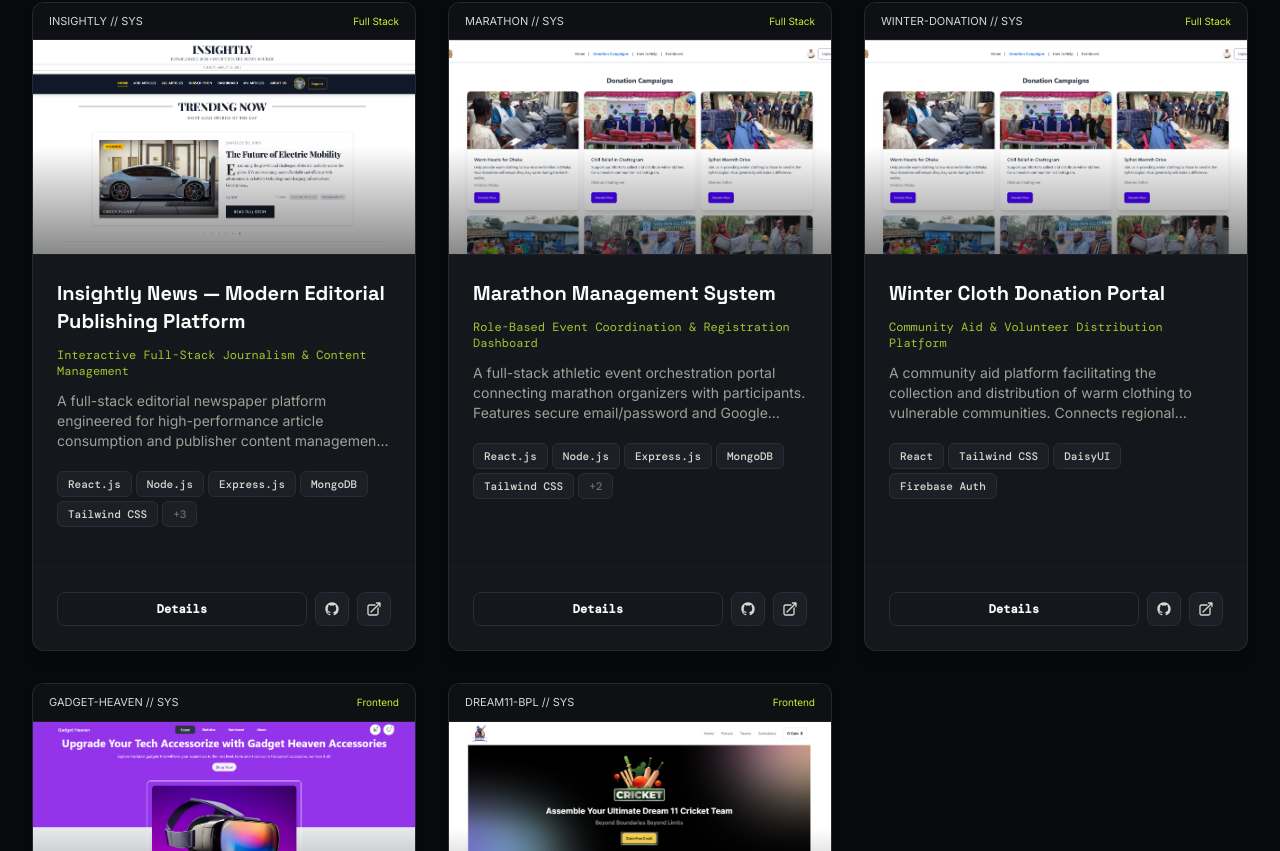
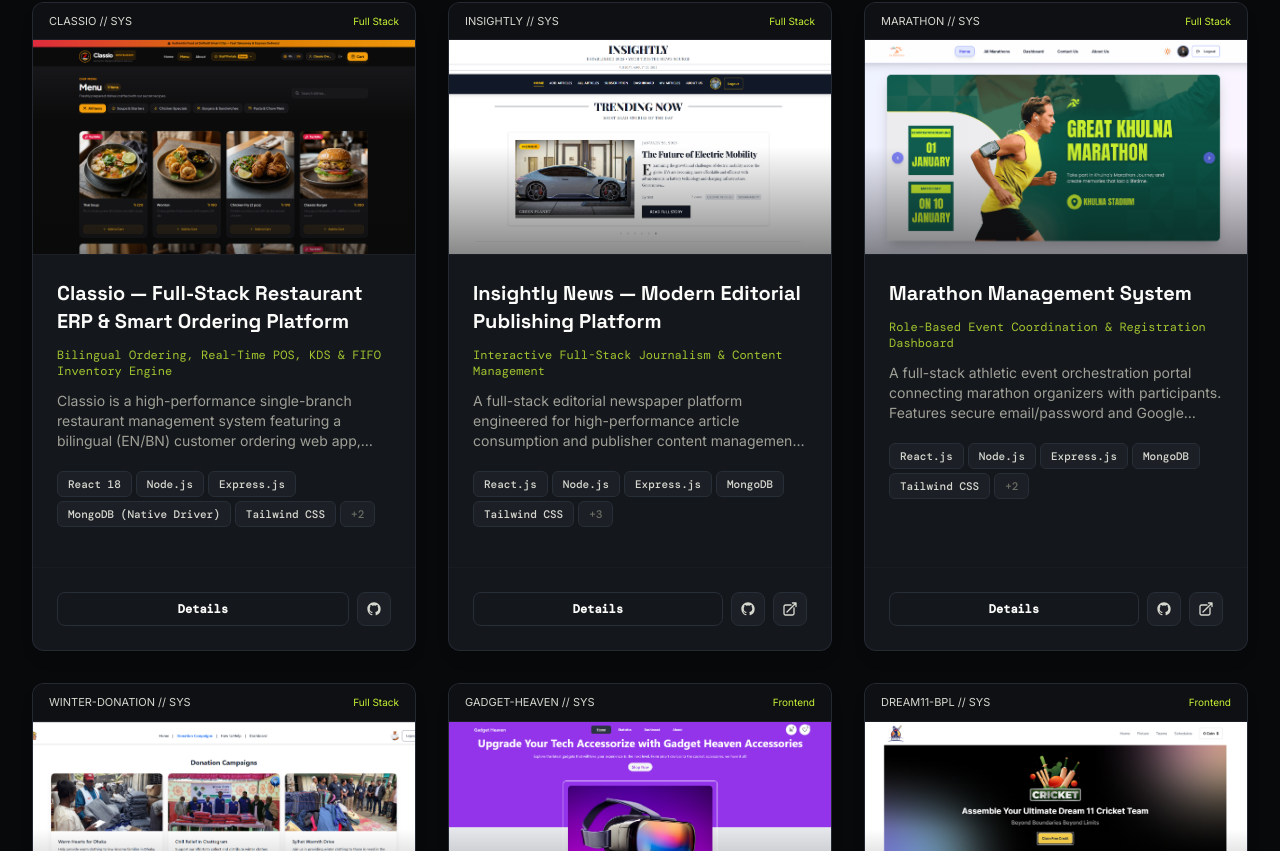
Before and after one commit to elite1122/Portfolio, a React (Vite) app: page / in a window 1280 px wide. Shown: the part 2825-3676 px from the top of the page. Built offline with nearby package versions, Linux system fonts and the light colour scheme; a web font is replaced by a local one.

Commit message:
feat: add ProjectCard, ProjectModal components and project data module

```diff
--- a/src/Component/Project/ProjectCard.jsx
+++ b/src/Component/Project/ProjectCard.jsx
@@ -87,6 +87,7 @@ const ProjectCard = ({ project, onSelect }) => {
           </a>
         )}
 
+        {project.live_link && (
           <a
             href={project.live_link}
             target="_blank"
@@ -109,6 +110,7 @@ const ProjectCard = ({ project, onSelect }) => {
               />
             </svg>
           </a>
+        )}
       </div>
     </motion.article>
   );
--- a/src/Component/Project/ProjectModal.jsx
+++ b/src/Component/Project/ProjectModal.jsx
@@ -115,6 +115,31 @@ const ProjectModal = ({ project, onClose }) => {
             </p>
           </div>
 
+          {/* Architectural Modules / Engineering Pillars (if provided) */}
+          {project.architecturePoints && project.architecturePoints.length > 0 && (
+            <div className="space-y-3">
+              <h4 className="font-mono text-xs uppercase tracking-wider text-lime-accent font-semibold">
+                Core Architectural Pillars &amp; Engineering Modules
+              </h4>
+              <div className="grid grid-cols-1 sm:grid-cols-2 gap-3">
+                {project.architecturePoints.map((pt) => (
+                  <div
+                    key={pt.title}
+                    className="p-3.5 rounded-lg bg-obsidian-850/90 border border-obsidian-800"
+                  >
+                    <div className="font-mono text-xs text-lime-accent font-semibold flex items-center gap-2">
+                      <span className="w-1.5 h-1.5 rounded-full bg-lime-accent"></span>
+                      {pt.title}
+                    </div>
+                    <p className="font-sans text-xs text-ivory-400 mt-1.5 leading-relaxed">
+                      {pt.desc}
+                    </p>
+                  </div>
+                ))}
+              </div>
+            </div>
+          )}
+
           {/* Challenges */}
           <div className="space-y-2">
             <h4 className="font-mono text-xs uppercase tracking-wider text-lime-accent font-semibold">
@@ -147,6 +172,7 @@ const ProjectModal = ({ project, onClose }) => {
                 View Source on GitHub
               </a>
             )}
+            {project.live_link && (
               <a
                 href={project.live_link}
                 target="_blank"
@@ -155,6 +181,7 @@ const ProjectModal = ({ project, onClose }) => {
               >
                 Visit Live Deployment
               </a>
+            )}
           </div>
         </div>
       </motion.div>
--- a/src/data/projectsData.js
+++ b/src/data/projectsData.js
@@ -3,6 +3,8 @@ import projectTwo from "../assets/project2.png";
 import projectThree from "../assets/project3.png";
 import projectFour from "../assets/Project4.png";
 import cognidriftImg from "../assets/cognidrift.png";
+import classioImg from "../assets/classio.png";
+import marathonImg from "../assets/marathon.png";
 
 export const projectsData = [
   {
@@ -43,6 +45,54 @@ export const projectsData = [
     ],
   },
   {
+    id: "classio",
+    img: classioImg,
+    name: "Classio — Full-Stack Restaurant ERP & Smart Ordering Platform",
+    tagline: "Bilingual Ordering, Real-Time POS, KDS & FIFO Inventory Engine",
+    period: "2025 – Present",
+    techStack: [
+      "React 18",
+      "Node.js",
+      "Express.js",
+      "MongoDB (Native Driver)",
+      "Tailwind CSS",
+      "JWT",
+      "Vite",
+    ],
+    description:
+      "Classio is a high-performance single-branch restaurant management system featuring a bilingual (EN/BN) customer ordering web app, real-time POS, Kitchen Display System (KDS), and automated procurement. Architected with native MongoDB driver multi-document ACID transactions, recipe-based FIFO inventory depletion, and financial drawer reconciliation.",
+    challenges:
+      "Engineered a Bill of Materials (BOM) inventory engine that automatically depletes raw ingredients using FIFO (First-In, First-Out) costing batches upon order confirmation to deliver accurate Cost of Goods Sold (COGS) analytics. Implemented double-entry principles separating payables from physical cash, featuring tamper-evident cashier daily drawer closing with opening float, cash sales, operational expenses, and surplus/shortage audit logs. Architected the backend using the official native MongoDB Node.js driver (MongoClient singleton) with ACID multi-document transactions without Mongoose, reducing query overhead and memory footprint.",
+    improvements:
+      "Multi-branch enterprise synchronization with cross-store transfer manifests, offline-first progressive POS caching with conflict-free background reconciliation, automated procurement re-orders via supplier APIs, and AI-driven daily dish demand forecasting.",
+    github_link: "https://github.com/elite1122", // Replace with your repository link if specific
+    live_link: null, // Replace with your live demo deployment URL
+    category: "Full Stack",
+    featured: false,
+    architecturePoints: [
+      {
+        title: "End-to-End Restaurant Management",
+        desc: "Bilingual (EN/BN) customer ordering web app, real-time POS, Kitchen Display System (KDS), and automated procurement.",
+      },
+      {
+        title: "Recipe-Based FIFO Inventory Engine",
+        desc: "Bill of Materials (BOM) engine that automatically depletes raw ingredients using FIFO costing batches upon order confirmation for accurate COGS analytics.",
+      },
+      {
+        title: "Financial Accounting & Shift Reconciliation",
+        desc: "Double-entry float balancing, sales auditing, operational expense logs, and tamper-evident cashier drawer closing.",
+      },
+      {
+        title: "High-Performance Native MongoDB",
+        desc: "ACID multi-document transactions using official native MongoClient singleton without Mongoose, minimizing latency and RAM overhead.",
+      },
+      {
+        title: "Security & Role-Based Access Control (RBAC)",
+        desc: "Least-privilege JWT authentication for Owner, Cashier, and Kitchen roles, rate limiting, and 45+ automated integration tests.",
+      },
+    ],
+  },
+  {
     id: "insightly",
     img: projectFour,
     name: "Insightly News — Modern Editorial Publishing Platform",
@@ -70,7 +120,7 @@ export const projectsData = [
   },
   {
     id: "marathon",
-    img: projectOne,
+    img: marathonImg,
     name: "Marathon Management System",
     tagline: "Role-Based Event Coordination & Registration Dashboard",
     techStack: [
```
Also changed, not shown: src/assets/classio.png (added), src/assets/marathon.png (added). Lines whose indentation alone changed are shown as unchanged.
